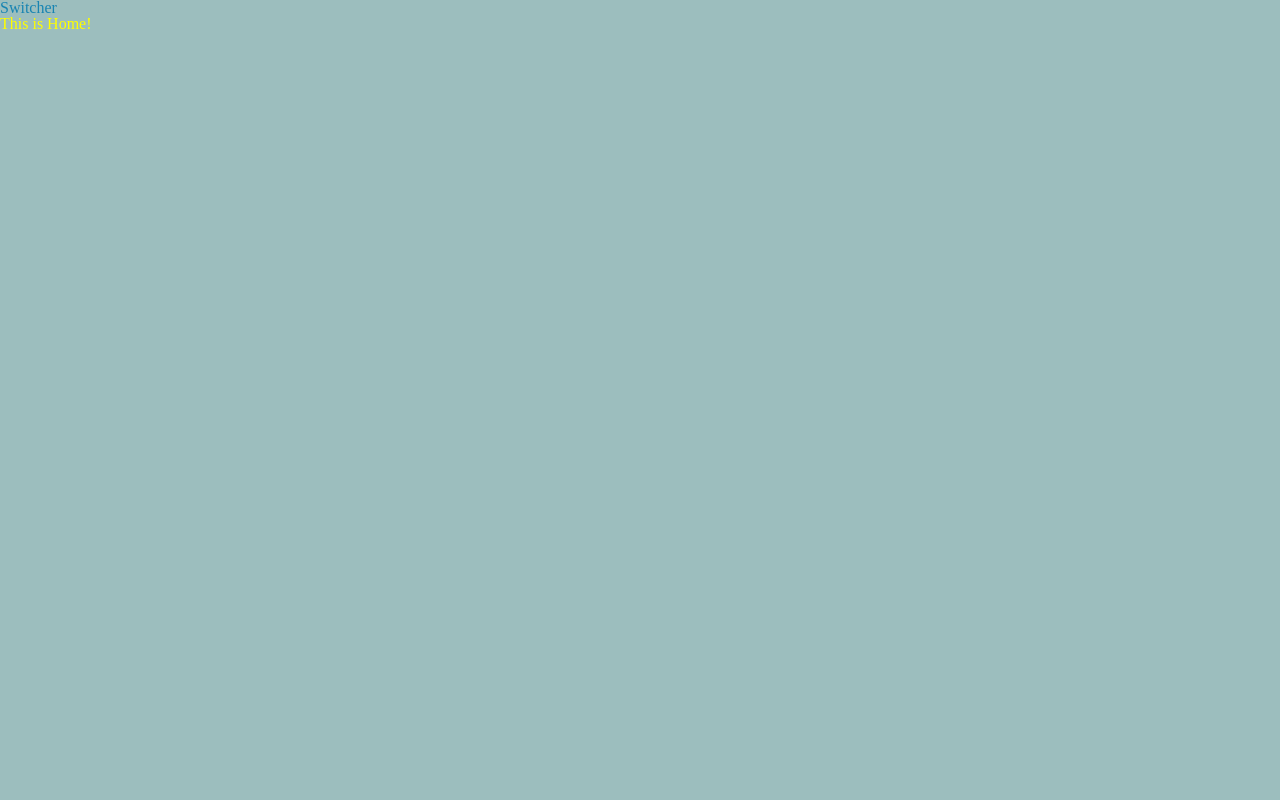
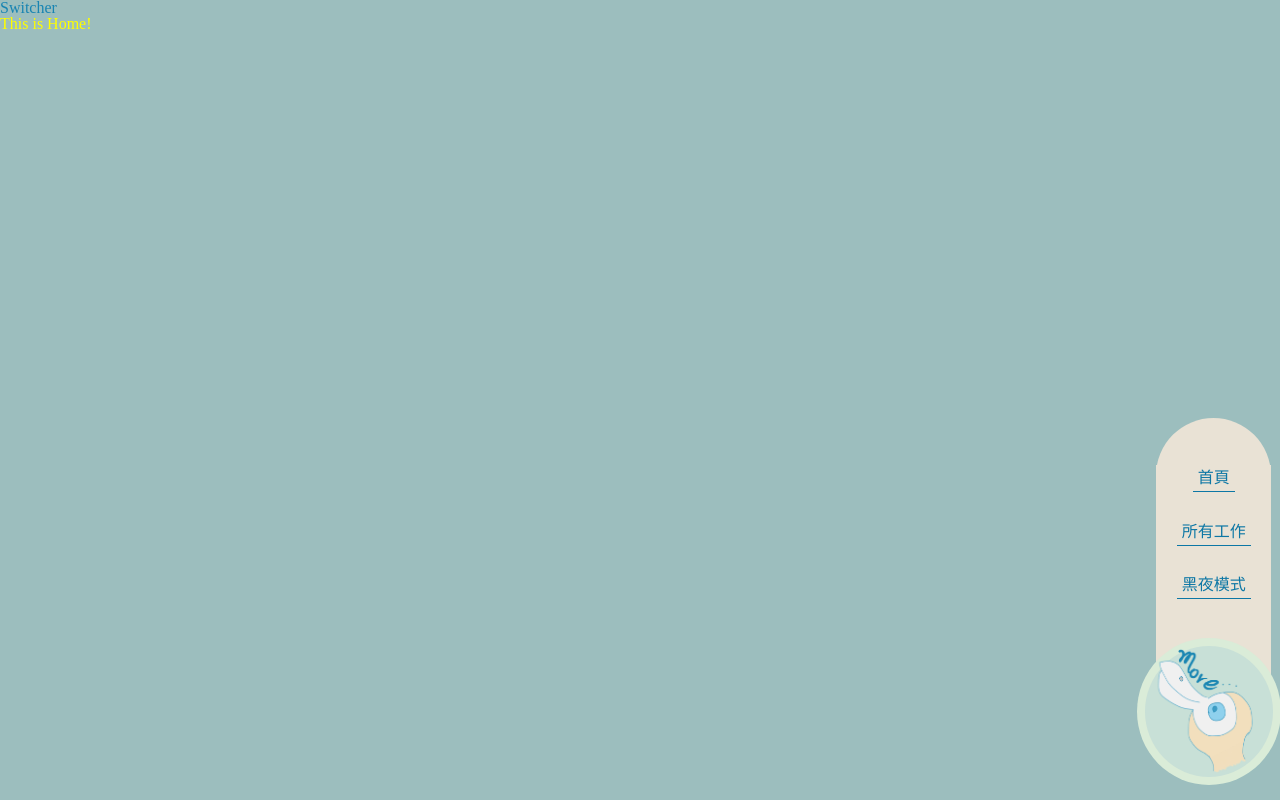
Before and after one commit to Ansticefish/to-dodo, a Vue app: page /works/1 in a window 1280 px wide. Built offline with nearby package versions, Linux system fonts and the light colour scheme.

Commit message:
Add Sidebar style

```diff
--- a/src/App.vue
+++ b/src/App.vue
@@ -1,13 +1,18 @@
-<template>
-  <div id="app">
-    <div @click="switchMode">Switcher</div>
-    <router-view/>
-  </div>
+<template lang="pug">
+div#app
+  div(@click="switchMode") Switcher
+  router-view
+  Sidebar
 </template>
 
 <script>
+import Sidebar from '../src/components/SideBar.vue'
+
 export default {
   name: 'App',
+  components: {
+    Sidebar
+  },
   methods: {
     switchMode () {
       console.log(this.$theme)
--- a/src/components/SideBar.vue
+++ b/src/components/SideBar.vue
@@ -0,0 +1,104 @@
+<template lang="pug">
+div.sidebar
+  div.panel
+    div.link(
+      v-for="(item, index) in sidebarList"
+      :key="index"
+      :class="item.class"
+      @click="panelClicked(item.route)") {{ item.name }}
+  div.btn
+    img(src="@/assets/logo-sidebar.png")
+</template>
+
+<script>
+export default {
+  name: 'SideBar',
+  data () {
+    return {
+      sidebarList: [
+        {
+          name: '首頁',
+          class: 'home',
+          route: '/'
+        },
+        {
+          name: '所有工作',
+          class: 'works',
+          route: '/works'
+        },
+        {
+          name: '黑夜模式',
+          class: 'night',
+          route: ''
+        }
+      ]
+    }
+  },
+  methods: {
+    panelClicked(route) {
+      if (!route) {
+        this.switchMode()
+      } else {
+        this.$router.push(route)
+      }
+    },
+    switchMode() {
+      console.log(this.$theme)
+      if (this.$theme === 'light') {
+        this.$theme = 'dark'
+      } else {
+        this.$theme = 'light'
+      }
+      document.documentElement.dataset.theme = this.$theme
+    }
+  }
+}
+</script>
+
+
+<style lang="scss" scoped>
+.sidebar {
+  @include size (10vw, fit-content);
+  max-width: 130px;
+  @include position (fixed, bottom, 15px, right, 15px);
+  color: var(--sidebar-color);
+  .panel {
+    position: relative;
+    @include size (90%, fit-content);
+    margin-left: 15%;
+    background: var(--sidebar-bg);
+    padding: 0 5px;
+    padding-bottom: 60%;
+    box-sizing: border-box;
+    &::before {
+      content: '';
+      @include position(absolute, top, -20%, left, 0);
+      @include circle(100%);
+      background: var(--sidebar-bg);
+      z-index: -1;
+    }
+    .link {
+      @include size (fit-content, fit-content);
+      margin: 25% auto;
+      padding: 5px;
+      border-bottom: 1px solid var(--sidebar-color);
+      cursor: pointer;
+      transition: opacity $transition-time;
+      &:hover {
+        opacity: 0.6;
+      }
+    }
+  }
+  .btn {
+    position: relative;
+    @include circle (100%);
+    aspect-ratio: 1;
+    margin-top: -50%;
+    background: var(--logo-bg);
+    border: 8px solid var(--logo-border);
+    img {
+      @include size (100%, 100%);
+    }
+  }
+}
+</style>
--- a/src/scss/variables.scss
+++ b/src/scss/variables.scss
@@ -1,10 +1,28 @@
-@mixin size ($width: auto, $height: auto) {
+$transition-time: 1s;
+
+
+
+
+@mixin size($width: auto, $height: auto) {
   width: $width;
   height: $height;
 }
+
+@mixin circle($size) {
+  width: $size;
+  aspect-ratio: 1;
+  border-radius: 100%;
+}
+
 
 @mixin flex-center {
   display: flex;
   align-items: center;
   justify-content: center;
 }
+
+@mixin position ($position, $x, $xValue, $y, $yValue){
+  position: $position;
+  #{$x}: $xValue;
+  #{$y}: $yValue;
+}
```
